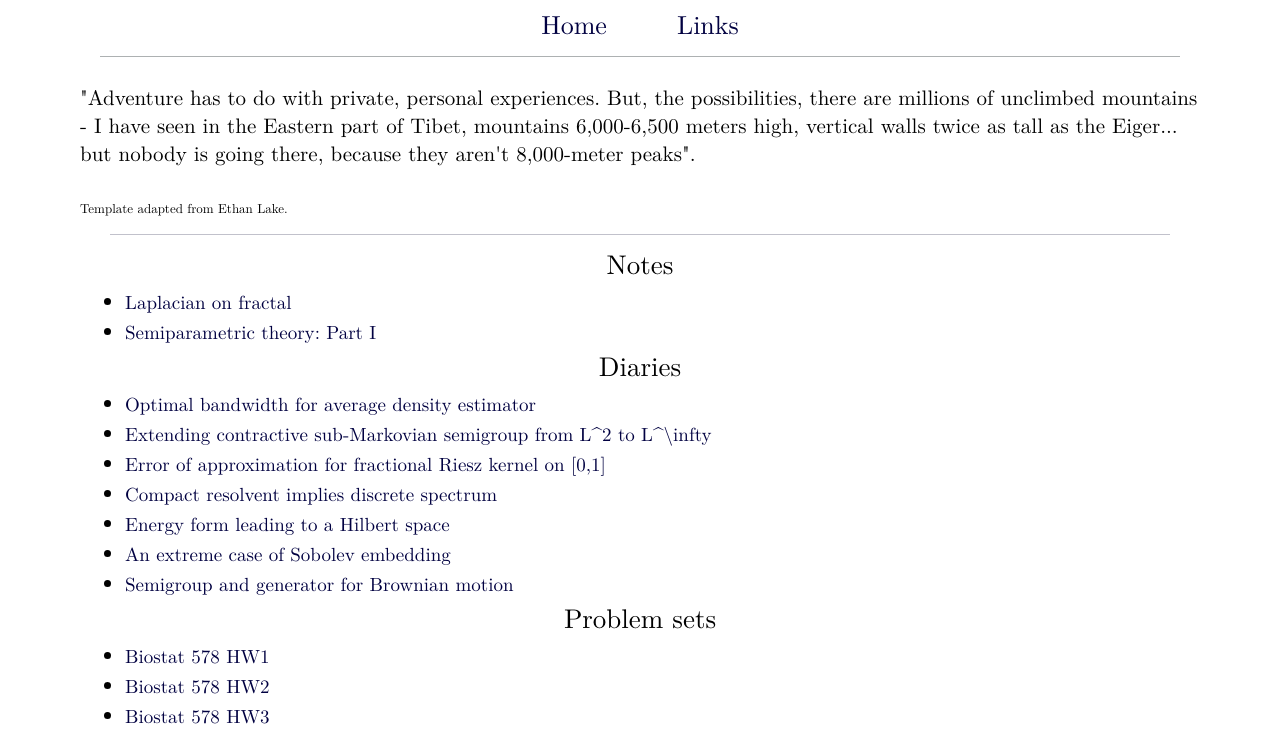
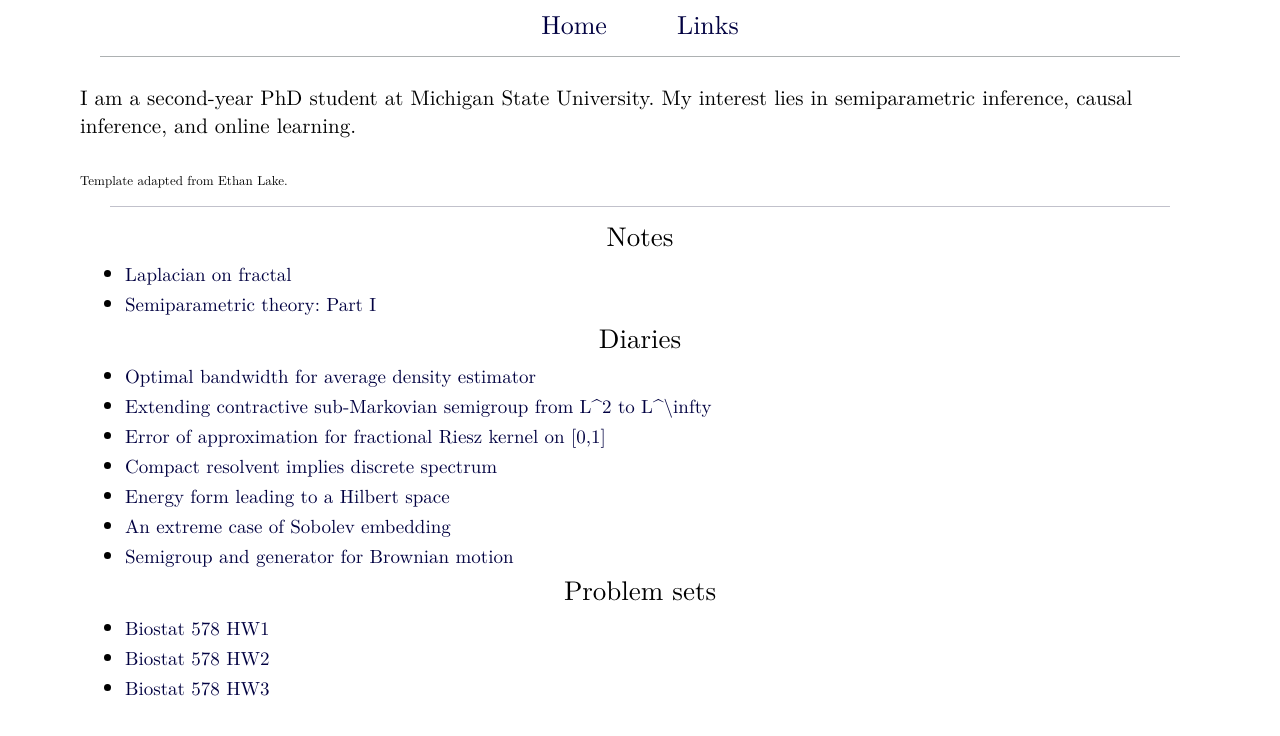
Before and after one commit to Yjgooo/xgong.github.io, a plain HTML site: page index.html in a window 1280 px wide. Shown: the part 80-816 px from the top of the page. Drawn offline with Linux system fonts and the light colour scheme.

Commit message:
Update index.html

```diff
--- a/index.html
+++ b/index.html
@@ -25,7 +25,7 @@
 
     <div class="page_content">
         <div class="intro">
-            <p> "Adventure has to do with private, personal experiences. But, the possibilities, there are millions of unclimbed mountains - I have seen in the Eastern part of Tibet, mountains 6,000-6,500 meters high, vertical walls twice as tall as the Eiger... but nobody is going there, because they aren't 8,000-meter peaks". </p>
+            <p>I am a second-year PhD student at Michigan State University. My interest lies in semiparametric inference, causal inference, and online learning. </p>
             <br>
             <p style="font-size: 13px;">Template adapted from Ethan Lake.</p>
 
```
